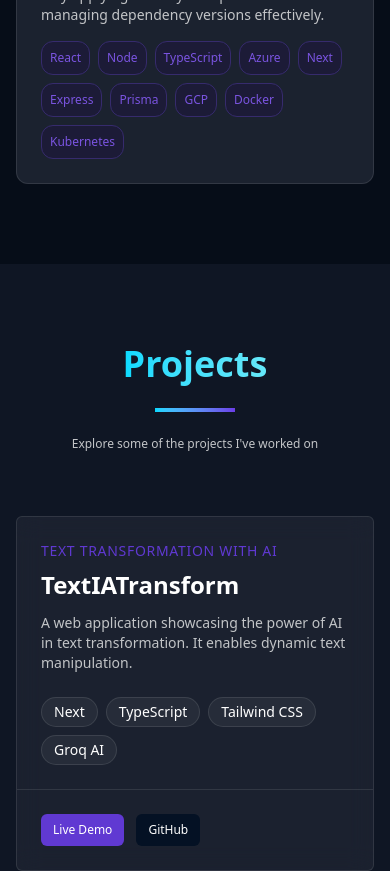
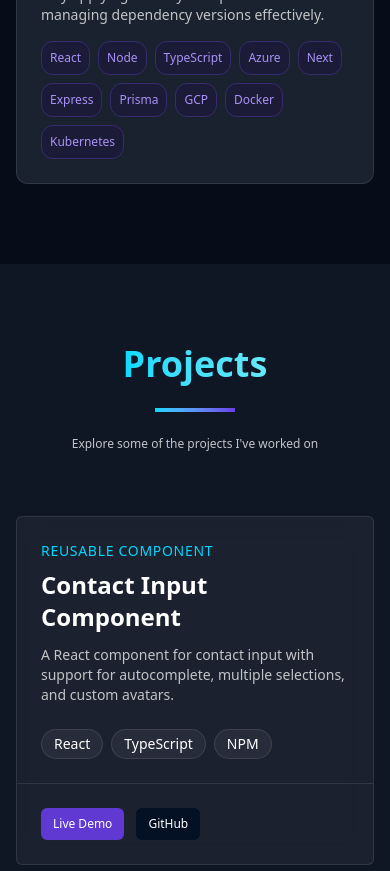
Before and after one commit to ViniciusBenfica/portfolio_V3, a Next.js app: page / in a window 390 px wide. Shown: the part 1940-2811 px from the top of the page. Built offline with nearby package versions, Linux system fonts and the light colour scheme.

Commit message:
✨ Enhance accessibility and styling: add aria-labels to links in Footer, Contact, and Home sections, update Phone icon color in Contact, and adjust heading levels in Experience and Technology sections for improved semantics.

```diff
--- a/src/components/footer.tsx
+++ b/src/components/footer.tsx
@@ -17,6 +17,7 @@ export default function Footer() {
 				<div className="flex items-center">
 					<Link
 						href="#home"
+						aria-label="Back to top"
 						className="p-3 rounded-full bg-[#1b222f] hover:bg-white/20 transition-colors"
 					>
 						<ArrowUp className="h-5 w-5 text-[#00D9FF]" />
--- a/src/sections/contact/page.tsx
+++ b/src/sections/contact/page.tsx
@@ -32,7 +32,7 @@ export default function Contact() {
 							</div>
 						</div>
 						<div className="flex items-start">
-							<Phone className="mr-4 mt-1 text-[#6039D2] h-5 w-5" />
+							<Phone className="mr-4 mt-1 text-[#00D9FF] h-5 w-5" />
 							<div>
 								<h4 className="font-medium mb-1">Phone</h4>
 								<Link
@@ -57,6 +57,7 @@ export default function Contact() {
 								<Link
 									href="https://github.com/viniciusbenfica"
 									target="_blank"
+									aria-label="GitHub"
 									className="p-2 bg-[#323844] rounded-full hover:bg-white/20 transition-colors flex items-center justify-center"
 								>
 									<Github className="h-5 w-5" />
@@ -64,12 +65,14 @@ export default function Contact() {
 								<Link
 									href="https://www.linkedin.com/in/vinicius-benfica/"
 									target="_blank"
+									aria-label="LinkedIn"
 									className="p-2 bg-[#323844] rounded-full hover:bg-white/20 transition-colors flex items-center justify-center"
 								>
 									<Linkedin className="h-5 w-5" />
 								</Link>
 								<Link
 									href="mailto:vinicius.benfica.ruy@gmail.com"
+									aria-label="Email"
 									className="p-2 bg-[#323844] rounded-full hover:bg-white/20 transition-colors flex items-center justify-center"
 								>
 									<Mail className="h-5 w-5" />
--- a/src/sections/experience/page.tsx
+++ b/src/sections/experience/page.tsx
@@ -123,7 +123,7 @@ export default function Experience() {
 							<div className="bg-[#1b222f] border border-white/10 p-6 rounded-xl hover:border-[#7254e08e] transition-all duration-300">
 								<div className="flex items-start justify-between mb-4">
 									<div>
-										<h4 className="text-xl font-semibold text-[#01d2f7] ">{exp.role}</h4>
+										<h3 className="text-xl font-semibold text-[#01d2f7]">{exp.role}</h3>
 										<p className="flex items-center">{exp.company}</p>
 										<p className="text-[#c2c4c7] text-sm flex items-center mt-2">
 											<Calendar className="mr-2 h-4 w-4" />
@@ -142,7 +142,7 @@ export default function Experience() {
 									{exp.skills.map((skill) => (
 										<div
 											key={skill}
-											className="bg-[#1c1b37] p-2 text-xs border border-[#362b6d] rounded-xl text-[#7a54e0]"
+											className="bg-[#1c1b37] p-2 text-xs border border-[#362b6d] rounded-xl text-[#a992f5]"
 										>
 											{skill}
 										</div>
--- a/src/sections/home/page.tsx
+++ b/src/sections/home/page.tsx
@@ -17,6 +17,7 @@ export default function Home() {
 							<Link
 								href="https://github.com/viniciusbenfica"
 								target="_blank"
+								aria-label="GitHub"
 								className="transition-colors p-2 rounded-full hover:bg-white/20"
 							>
 								<Github className="h-5 w-5 text-white" />
@@ -24,12 +25,14 @@ export default function Home() {
 							<Link
 								href="https://www.linkedin.com/in/vinicius-benfica/"
 								target="_blank"
+								aria-label="LinkedIn"
 								className="transition-colors p-2 rounded-full hover:bg-white/20"
 							>
 								<Linkedin className="h-5 w-5 text-white" />
 							</Link>
 							<Link
 								href="mailto:vinicius.benfica.ruy@gmail.com"
+								aria-label="Email"
 								className="transition-colors p-2 rounded-full hover:bg-white/20"
 							>
 								<Mail className="h-5 w-5 text-white" />
--- a/src/sections/projects/page.tsx
+++ b/src/sections/projects/page.tsx
@@ -14,15 +14,6 @@ interface Project {
 }
 
 const projects: Project[] = [
-	{
-		title: "TextIATransform",
-		subtitle: "TEXT TRANSFORMATION WITH AI",
-		description:
-			"A web application showcasing the power of AI in text transformation. It enables dynamic text manipulation.",
-		tags: ["Next", "TypeScript", "Tailwind CSS", "Groq AI"],
-		liveUrl: "https://text-ia-transform.vercel.app",
-		githubUrl: "https://github.com/ViniciusBenfica/TextIATransform",
-	},
 	{
 		title: "Contact Input Component",
 		subtitle: "REUSABLE COMPONENT",
@@ -50,6 +41,24 @@ const projects: Project[] = [
 		githubUrl: "https://github.com/ViniciusBenfica/watermark-backend",
 	},
 	{
+		title: "Vortz",
+		subtitle: "MOBILE GAME",
+		description:
+			"A fun party game where one player doesn’t know the secret word. Everyone asks questions and then votes to guess who it is.",
+		tags: ["Expo", "React Native", "TypeScript", "Jest"],
+		liveUrl: "",
+		githubUrl: "https://github.com/ViniciusBenfica/vortz",
+	},
+	{
+		title: "TextIATransform",
+		subtitle: "TEXT TRANSFORMATION WITH AI",
+		description:
+			"A web application showcasing the power of AI in text transformation. It enables dynamic text manipulation.",
+		tags: ["Next", "TypeScript", "Tailwind CSS", "Groq AI"],
+		liveUrl: "https://text-ia-transform.vercel.app",
+		githubUrl: "https://github.com/ViniciusBenfica/TextIATransform",
+	},
+	{
 		title: "Discord Telepathy",
 		subtitle: "MINI GAME FOR DISCORD",
 		description:
@@ -73,9 +82,9 @@ export default function Projects() {
 					>
 						<div className="p-6 flex-grow">
 							{project.subtitle && (
-								<div className="text-[#6039D2] text-sm font-medium tracking-wider uppercase mb-2">
+								<h3 className="text-[#00D9FF] text-sm font-medium tracking-wider uppercase mb-2">
 									{project.subtitle}
-								</div>
+								</h3>
 							)}
 							<h3 className="text-2xl font-bold mb-3 text-white group-hover:text-cyan-500 transition-colors">
 								{project.title}
--- a/src/sections/technology/page.tsx
+++ b/src/sections/technology/page.tsx
@@ -144,7 +144,7 @@ export default function Technology() {
 							<div className="flex items-center gap-4 mb-6">
 								<div className="w-8 h-8 rounded-full bg-gradient-to-r from-[#6A3DE8] to-[#8a6ae4] flex items-center justify-center text-2xl" />
 								<div>
-									<h4 className="text-2xl font-bold text-gradient-purple">Frontend</h4>
+									<h3 className="text-2xl font-bold text-gradient-purple">Frontend</h3>
 								</div>
 							</div>
 							<div className="grid grid-cols-2 sm:grid-cols-3 md:grid-cols-4 lg:grid-cols-5 xl:grid-cols-6 gap-4">
@@ -155,9 +155,7 @@ export default function Technology() {
 											className="group flex flex-col items-center justify-center gap-2 p-4 rounded-lg bg-white/5 border border-white/10 hover:bg-white/10 hover:border-white/20 transition-all duration-300 transform hover:-translate-y-1"
 										>
 											<img src={tech.icon} alt={tech.name} className="w-10 h-10" />
-											<h5 className="font-medium text-sm text-center text-brand-light/80">
-												{tech.name}
-											</h5>
+											<h4 className="font-medium text-sm text-center">{tech.name}</h4>
 										</div>
 									);
 								})}
@@ -182,9 +180,7 @@ export default function Technology() {
 											className="group flex flex-col items-center justify-center gap-2 p-4 rounded-lg bg-white/5 border border-white/10 hover:bg-white/10 hover:border-white/20 transition-all duration-300 transform hover:-translate-y-1"
 										>
 											<img src={tech.icon} alt={tech.name} className="w-10 h-10" />
-											<h5 className="font-medium text-sm text-center text-brand-light/80">
-												{tech.name}
-											</h5>
+											<h5 className="font-medium text-sm">{tech.name}</h5>
 										</div>
 									);
 								})}
@@ -209,9 +205,7 @@ export default function Technology() {
 											className="group flex flex-col items-center justify-center gap-2 p-4 rounded-lg bg-white/5 border border-white/10 hover:bg-white/10 hover:border-white/20 transition-all duration-300 transform hover:-translate-y-1"
 										>
 											<img src={tech.icon} alt={tech.name} className="w-10 h-10" />
-											<h5 className="font-medium text-sm text-center text-brand-light/80">
-												{tech.name}
-											</h5>
+											<h5 className="font-medium text-sm">{tech.name}</h5>
 										</div>
 									);
 								})}
@@ -236,9 +230,7 @@ export default function Technology() {
 											className="group flex flex-col items-center justify-center gap-2 p-4 rounded-lg bg-white/5 border border-white/10 hover:bg-white/10 hover:border-white/20 transition-all duration-300 transform hover:-translate-y-1"
 										>
 											<img src={tech.icon} alt={tech.name} className="w-10 h-10" />
-											<h5 className="font-medium text-sm text-center text-brand-light/80">
-												{tech.name}
-											</h5>
+											<h5 className="font-medium text-sm">{tech.name}</h5>
 										</div>
 									);
 								})}
```
